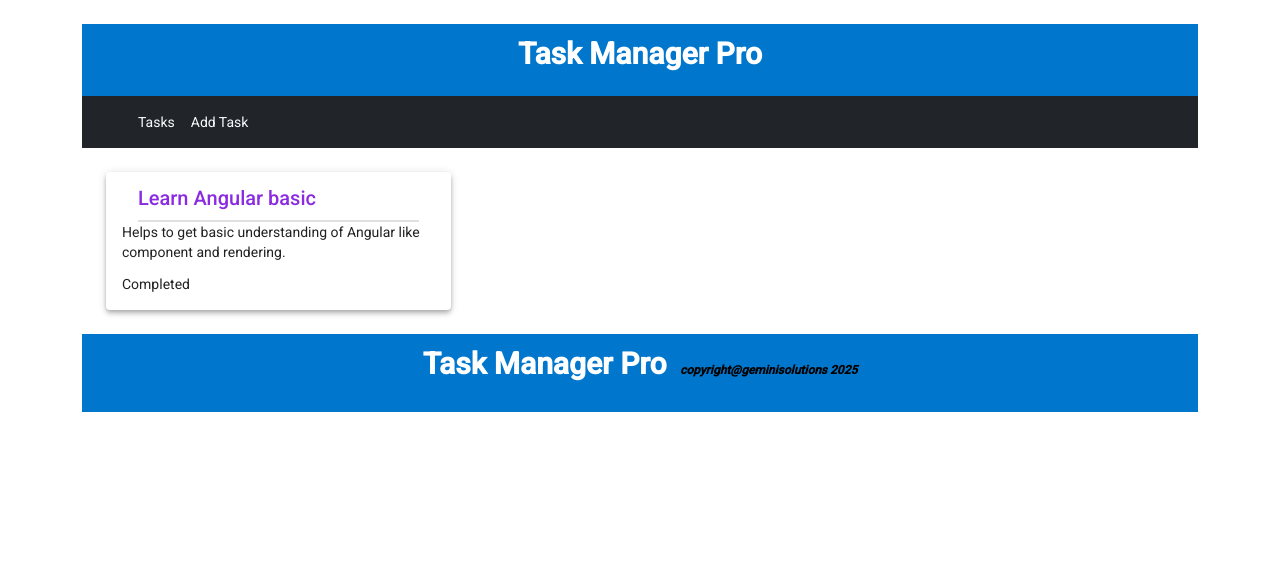
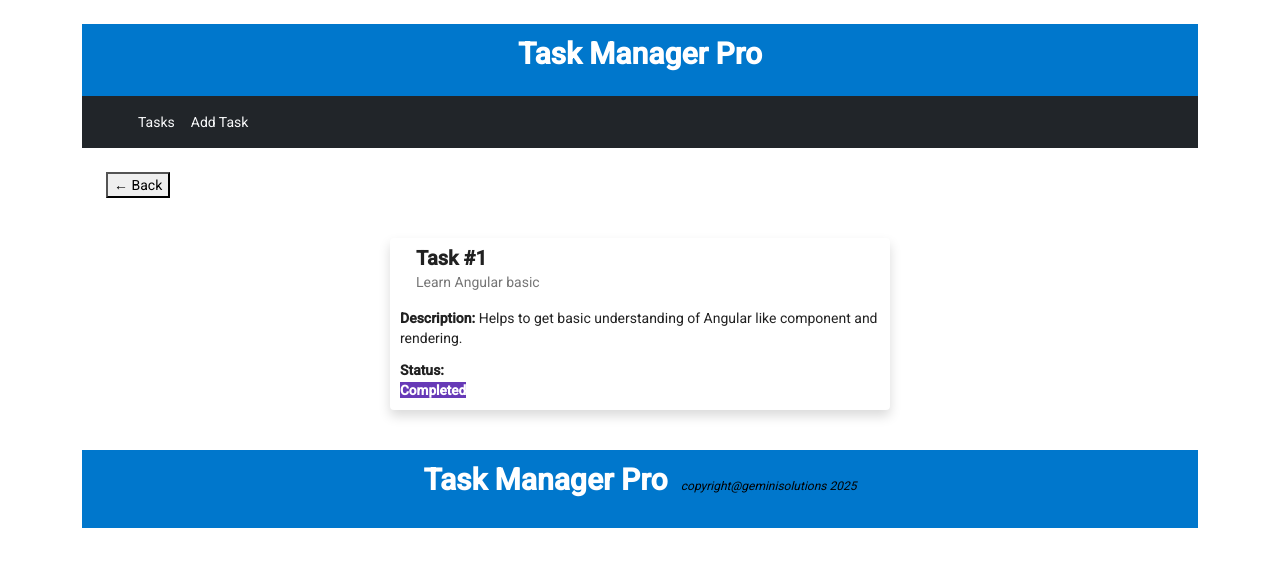
Before and after one commit to 9219234243/task-manager-pro, an Angular app: page /task-detail/1 in a window 1280 px wide. Shown: the top 566 px of the page. Built offline with nearby package versions, Linux system fonts and the light colour scheme.

Commit message:
header fix and material table

```diff
--- a/src/app/app.component.html
+++ b/src/app/app.component.html
@@ -1,7 +1,7 @@
 
 
 <!-- Route Output -->
-<div class="container mt-4">
+<div class="container mt-4" style="top: 0;">
     <app-header></app-header>
     <nav class="navbar navbar-expand navbar-dark bg-dark px-4">
   <ul class="navbar-nav ms-4">
--- a/src/app/app.module.ts
+++ b/src/app/app.module.ts
@@ -18,6 +18,7 @@ import { MatSortModule } from '@angular/material/sort';
 import { MatPaginatorModule } from '@angular/material/paginator';
 import { MatFormFieldModule } from '@angular/material/form-field';
 import { MatInputModule } from '@angular/material/input';
+import { MatChipsModule } from '@angular/material/chips';
 
 
 @NgModule({
@@ -41,7 +42,8 @@ import { MatInputModule } from '@angular/material/input';
     MatSortModule,
     MatPaginatorModule,
     MatFormFieldModule,
-    MatInputModule
+    MatInputModule,
+    MatChipsModule
   ],
   providers: [],
   bootstrap: [AppComponent]
--- a/src/app/footer/footer.component.css
+++ b/src/app/footer/footer.component.css
@@ -1,19 +1,17 @@
 .footer {
-
-  background-color: #0077cc; /* You can change this color */
+  background-color: #0077cc;
   color: white;
   padding: 20px;
   font-size: 30px;
   font-weight: bold;
   text-align: center;
-
   position: sticky;
-  top: 0;
-  z-index: 1000; /* Ensures it stays above other content */
-
+  bottom: 0;
+  z-index: 1000;
 }
 
 .footer i {
   color: black;
   font-size: 12px;
+  font-weight: normal;
 }
--- a/src/app/header/header.component.css
+++ b/src/app/header/header.component.css
@@ -1,14 +1,13 @@
 .header {
-
   background-color: #0077cc; /* You can change this color */
   color: white;
   padding: 20px;
   font-size: 30px;
   font-weight: bold;
   text-align: center;
-
   position: sticky;
-  top: 0;
+  top:0;
+  margin-top: 0%;
   z-index: 1000; /* Ensures it stays above other content */
 
 }
--- a/src/app/tasks/service/task.service.ts
+++ b/src/app/tasks/service/task.service.ts
@@ -1,7 +1,7 @@
 import { HttpClient } from '@angular/common/http';
-import { Observable } from 'rxjs';
+import { Observable, BehaviorSubject } from 'rxjs';
 import { Injectable } from '@angular/core';
-
+import { Location } from '@angular/common';
 
 export interface FetchedTask {
   userId: number;
@@ -10,42 +10,56 @@ export interface FetchedTask {
   completed: boolean;
 }
 
+export interface Task {
+  id: number;
+  title: string;
+  description: string;
+  status: string;
+}
+
 @Injectable({
   providedIn: 'root'
 })
+export class TaskService {
 
-export class TaskService{
-    tasks=[
+  // Initial static tasks
+  private _tasks: Task[] = [
     {
-        id:1,title:"Learn Angular basic",description:"Helps to get basic understanding of Angular like component and rendering.",status:"Completed"
+      id: 1, title: "Learn Angular basic", description: "Helps to get basic understanding of Angular like component and rendering.", status: "Completed"
     },
     {
-        id:2,title:"Basic Hands on Angular",description:"Make you learn create basic angular project.",status:"Completed"
+      id: 2, title: "Basic Hands on Angular", description: "Make you learn create basic angular project.", status: "Completed"
+    },
+    {
+      id: 3, title: "Learn Angular forms and routing", description: "You will be able to make forms and routing.", status: "Pending"
     }
-    ,
-    {
-        id:3,title:"Learn Angular forms and routing",description:"You will be able to make forms and routing.",status:"Pending"
-    }
-  ]
+  ];
 
-  getTasks(){
-    return this.tasks;
-    //return [];
-  }
+  // BehaviorSubject to hold current tasks state
+  private tasksSubject = new BehaviorSubject<Task[]>(this._tasks);
 
-  addTask(task: {id:number, title: string; description: string; status: string }) {
-    this.tasks.push(task);
-  }
+  // Observable for components to subscribe
+  tasks$ = this.tasksSubject.asObservable();
 
   private apiUrl = 'https://jsonplaceholder.typicode.com/todos';
 
-  constructor(private http: HttpClient) {}
+  constructor(private http: HttpClient, private location: Location) {}
+
+  getTasks(): Task[] {
+    return this._tasks;
+  }
+
+  // Add task and emit updated list
+  addTask(task: Task): void {
+    this._tasks.push(task);
+    this.tasksSubject.next(this._tasks);  // Emit the updated tasks list
+  }
 
   getFetchedTasks(): Observable<FetchedTask[]> {
     return this.http.get<FetchedTask[]>(this.apiUrl);
   }
 
-
-
-
+  goBack(): void {
+    this.location.back();
+  }
 }
--- a/src/app/tasks/task-detail/task-detail.component.css
+++ b/src/app/tasks/task-detail/task-detail.component.css
@@ -0,0 +1,24 @@
+.task-card {
+  max-width: 500px;
+  margin: 40px auto;
+  box-shadow: 0 6px 12px rgba(0, 0, 0, 0.15);
+  padding: 10px;
+}
+
+mat-card-title {
+  font-size: 1.4rem;
+  font-weight: bold;
+}
+
+mat-chip {
+  font-weight: 600;
+  font-size: 0.85rem;
+  margin-left: 10px;
+}
+
+mat-card-actions {
+  margin-top: 20px;
+  display: flex;
+  justify-content: flex-end;
+  gap: 10px;
+}
--- a/src/app/tasks/task-detail/task-detail.component.html
+++ b/src/app/tasks/task-detail/task-detail.component.html
@@ -1,6 +1,13 @@
+
+<div class="container my-4">
+<button mat-button color="primary" (click)="goBack()">
+  ← Back
+</button>
+
+</div>
 
 
-<div class="container my-4">
+<!-- <div class="container my-4">
   <div class="row g-3">
     <div class="col-md-4" >
       <mat-card class="h-100 mat-elevation-z4">
@@ -15,4 +22,30 @@
       </mat-card>
     </div>
   </div>
-</div>
+</div> -->
+
+<mat-card class="task-card" *ngIf="task">
+  <mat-card-header>
+    <mat-card-title>Task #{{ task.id }}</mat-card-title>
+    <mat-card-subtitle>{{ task.title }}</mat-card-subtitle>
+  </mat-card-header>
+
+  <mat-card-content>
+    <p><strong>Description:</strong> {{ task.description }}</p>
+    <p>
+      <strong>Status:</strong>
+      <mat-chip
+        [color]="task.status.toLowerCase() === 'completed' ? 'primary' : 'warn'"
+        selected
+      >
+        {{ task.status }}
+      </mat-chip>
+    </p>
+  </mat-card-content>
+
+  <!-- <mat-card-actions align="end">
+    <button mat-stroked-button color="primary" (click)="goBack()">← Back</button>
+    <button mat-stroked-button>Edit</button>
+    <button mat-stroked-button color="warn">Delete</button>
+  </mat-card-actions> -->
+</mat-card>
--- a/src/app/tasks/task-detail/task-detail.component.ts
+++ b/src/app/tasks/task-detail/task-detail.component.ts
@@ -18,4 +18,12 @@ export class TaskDetailComponent implements OnInit {
     this.task=this.taskService.getTasks().find(x=> x.id==this.taskId)
   }
 
+
+
+  goBack() {
+    this.taskService.goBack();
+  }
+
+
+
 }
--- a/src/app/tasks/task-list/task-list.component.css
+++ b/src/app/tasks/task-list/task-list.component.css
@@ -7,7 +7,7 @@
 
 mat-form-field {
   width: 100%;
-  max-width: 300px;
+  max-width: 100%;
   margin-bottom: 10px;
 }
 
@@ -16,3 +16,10 @@ table {
   width: 100%;
   margin: 0 auto;
 }
+
+
+.mat-header-cell {
+  font-weight: 700;
+  background-color: #1976d2;
+  color: black;
+}
--- a/src/app/tasks/task-list/task-list.component.html
+++ b/src/app/tasks/task-list/task-list.component.html
@@ -3,6 +3,10 @@
     <span class="visually-hidden">Loading...</span>
   </div>
 </div> -->
+<div class="container my-4">
+<button mat-button color="primary" (click)="goBack()">
+  ← Back
+</button>
 
 <div *ngIf="loading" class="d-flex justify-content-center my-5">
   <mat-progress-spinner
@@ -34,12 +38,12 @@
   </div>
 </div>
 
-<div  class="container my-4">
+<!-- <div  class="container my-4">
   <div class="row g-3">
     <div class="col-md-4" *ngFor="let task of fetchedTasks">
       <mat-card class="h-100 mat-elevation-z4">
         <mat-card-header>
-          <mat-card-title class="title"> <a [routerLink]="['/task-detail', task.id]" class="text-decoration-none fw-bold">{{ task.title }} </a></mat-card-title>
+          <mat-card-title class="title"> <a [routerLink]="['/task-detail', task.id]" class="title text-decoration-none fw-bold">{{ task.title }} </a></mat-card-title>
         </mat-card-header>
             <div class="custom-divider"></div>
         <mat-card-content>
@@ -48,23 +52,8 @@
       </mat-card>
     </div>
   </div>
-</div>
+</div> -->
 
-<!-- <div class="container my-4">
-  <div class="row g-3">
-    <div class="col-md-4" *ngFor="let task of fetchedTasks">
-      <mat-card class="h-100 mat-elevation-z4">
-        <mat-card-header>
-          <mat-card-title class="title"> <a [routerLink]="['/task-detail', task.id]" >{{ task.title }} </a></mat-card-title>
-        </mat-card-header>
-            <div class="custom-divider"></div>
-        <mat-card-content>
-           <p>Status: {{ task.completed ? 'Completed' : 'Pending' }}</p>
-        </mat-card-content>
-      </mat-card>
-    </div>
-  </div>
-</div> -->
 
 <div class="row">
   <div class="table-container">
@@ -95,7 +84,7 @@
     <!-- title Column -->
     <ng-container matColumnDef="title">
       <th mat-header-cell *matHeaderCellDef mat-sort-header>Title</th>
-      <td mat-cell *matCellDef="let element">{{ element.title }}</td>
+      <td mat-cell *matCellDef="let element"><a [routerLink]="['/task-detail', element.id]" class="title text-decoration-none fw-bold">{{ element.title }} </a></td>
     </ng-container>
 
     <!-- completed Column -->
@@ -108,7 +97,9 @@
     <tr mat-row *matRowDef="let row; columns: displayedColumns"></tr>
   </table>
 
-  <mat-paginator [pageSizeOptions]="[5, 10, 25]" showFirstLastButtons></mat-paginator>
+  <!-- <mat-paginator [pageSizeOptions]="[5, 10, 25]" showFirstLastButtons></mat-paginator> -->
+     <mat-paginator [pageSize]="10" showFirstLastButtons></mat-paginator>
+
 </div>
 
 
--- a/src/app/tasks/task-list/task-list.component.ts
+++ b/src/app/tasks/task-list/task-list.component.ts
@@ -5,20 +5,6 @@ import { MatTableDataSource } from '@angular/material/table';
 import { MatPaginator } from '@angular/material/paginator';
 import { MatSort } from '@angular/material/sort';
 
-
-interface Todo {
-  userId: number;
-  id: number;
-  title: string;
-  completed: boolean;
-}
-
-const TODOS: Todo[] = [
-  { userId: 1, id: 1, title: 'delectus aut autem', completed: false },
-  { userId: 1, id: 2, title: 'quis ut nam facilis et officia qui', completed: false },
-  { userId: 1, id: 3, title: 'fugiat veniam minus', completed: false },
-  { userId: 1, id: 4, title: 'et porro tempora', completed: true }
-];
 
 @Component({
   selector: 'app-task-list',
@@ -111,4 +97,8 @@ export class TaskListComponent implements OnInit,AfterViewInit {
     }
   }
 
+  goBack() {
+    this.taskService.goBack();
+  }
+
 }
--- a/src/styles.css
+++ b/src/styles.css
@@ -1,6 +1,8 @@
 /* You can add global styles to this file, and also import other style files */
 
 html, body { height: 100%; }
+
+
 body { margin: 0; font-family: Roboto, "Helvetica Neue", sans-serif; }
 .custom-divider {
   height: 2px;
@@ -9,7 +11,7 @@ body { margin: 0; font-family: Roboto, "Helvetica Neue", sans-serif; }
 }
 
 .title{
-  color: blueviolet !important;
+  color: blueviolet ;
 }
 
 
```
